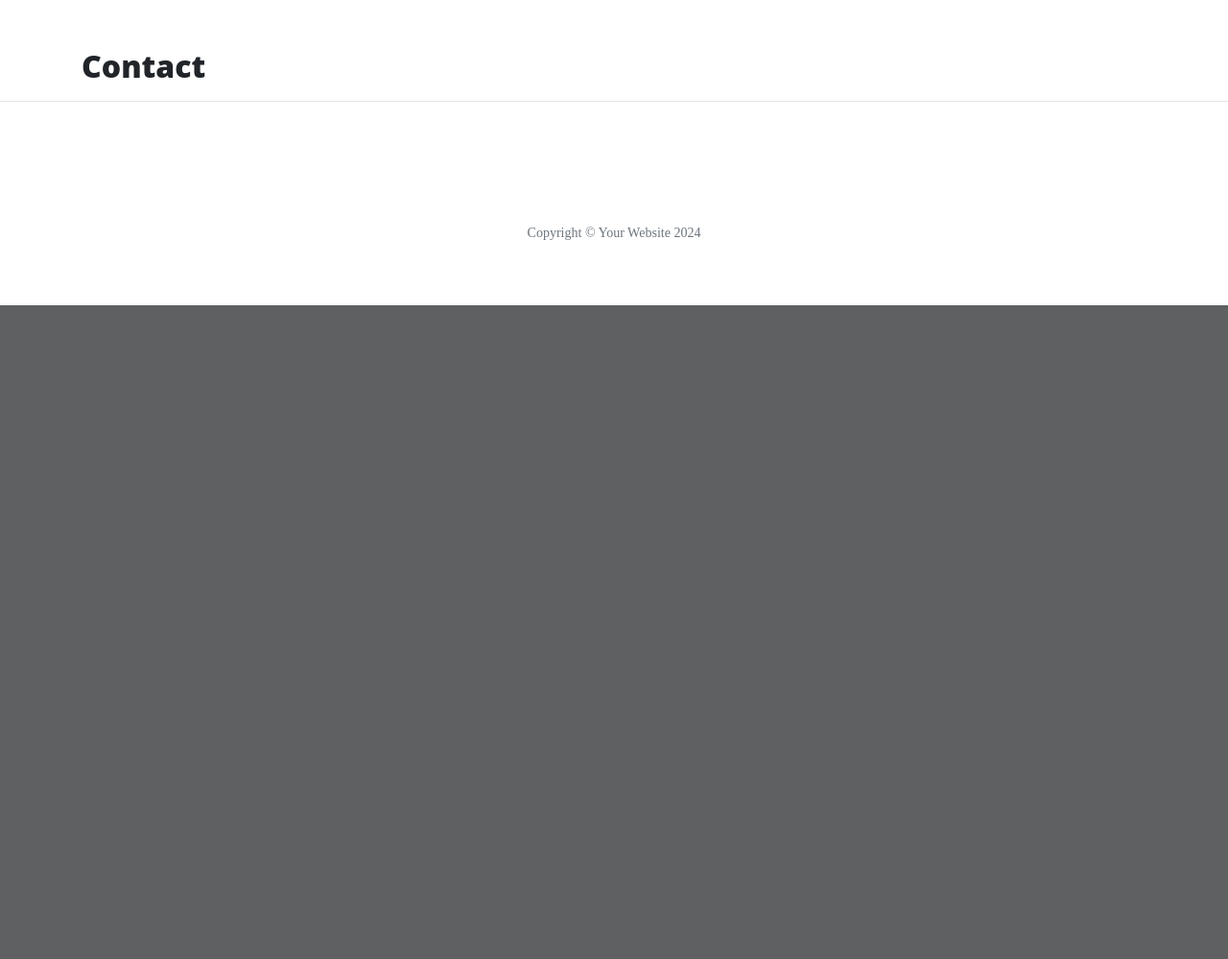
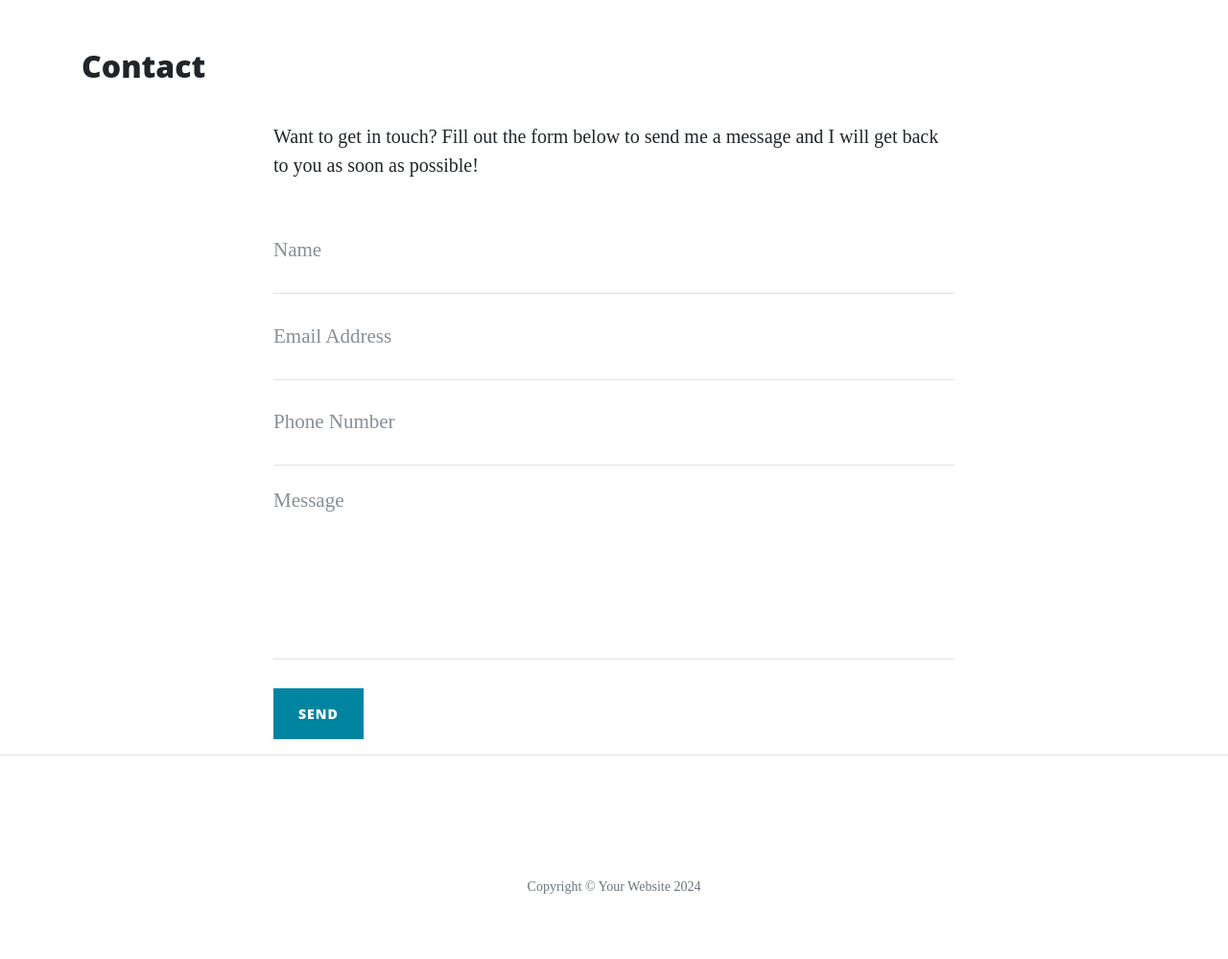
Before and after one commit to MAbuhanif/flask-blog, a Flask app: page /contact in a window 1280 px wide. Shown: the part 628-1627 px from the top of the page at 96% size. Before the commit the page ends 946 px from the top, so only its background shows below. Run offline with Flask 3, Linux system fonts and the light colour scheme; some libraries are stand-ins or nearby versions.

Commit message:
set-up for deployment

```diff
--- a/run.py
+++ b/run.py
@@ -1,10 +1,13 @@
 import os
 import json
-from flask import Flask, render_template
+from flask import Flask, render_template, request, flash
+if os.path.exists('env.py'):
+    import env
 
 # creating instance of Flask class
 
 app = Flask(__name__)
+app.secret_key = os.environ.get('SECRET_KEY')
 
 @app.route('/')
 def index():
@@ -30,8 +33,10 @@ def member_name(member_name):
     return render_template('member.html', member = member)
 
 
-@app.route('/contact')
+@app.route('/contact', methods = ['GET', 'POST'])
 def contact():
+    if request.method == 'POST':
+        flash('Thanks {}, we have recieved your message'.format(request.form.get('name')))
     return render_template("contact.html", page_title="Contact")
 
 
--- a/templates/contact.html
+++ b/templates/contact.html
@@ -1,4 +1,53 @@
 {% extends "base.html" %}
 {% block content%}
      <h2>{{page_title}}</h2>
+     <div class="row"></div>
+		<div class="col-lg-8 col-md-10 mx-auto">
+			{% with messages = get_flashed_messages() %}
+                {% if messages %}
+                    <ul class="flashes">
+                        {% for message in messages %}
+                            <li>{{ message }}</li>
+                        {% endfor %}
+                    </ul>
+                {% endif %}
+            {% endwith %}
+			<p>Want to get in touch? Fill out the form below to send me a message and I will get back to you as soon as possible!</p>
+			<form method="POST" name="sentMessage" id="contactForm" novalidate>
+				<div class="control-group">
+					<div class="form-group floating-label-form-group controls">
+						<label>Name</label>
+						<input type="text" class="form-control" placeholder="Name" name="name" id="name" required data-validation-required-message="Please enter your name.">
+						<p class="help-block text-danger"></p>
+					</div>
+				</div>
+				<div class="control-group">
+					<div class="form-group floating-label-form-group controls">
+						<label>Email Address</label>
+						<input type="email" class="form-control" placeholder="Email Address" name="email" id="email" required data-validation-required-message="Please enter your email address.">
+						<p class="help-block text-danger"></p>
+					</div>
+				</div>
+				<div class="control-group">
+					<div class="form-group col-xs-12 floating-label-form-group controls">
+						<label>Phone Number</label>
+						<input type="tel" class="form-control" placeholder="Phone Number" name="phone" id="phone" required data-validation-required-message="Please enter your phone number.">
+						<p class="help-block text-danger"></p>
+					</div>
+				</div>
+				<div class="control-group">
+					<div class="form-group floating-label-form-group controls">
+						<label>Message</label>
+						<textarea rows="5" class="form-control" placeholder="Message" name="message" id="message" required data-validation-required-message="Please enter a message."></textarea>
+						<p class="help-block text-danger"></p>
+					</div>
+				</div>
+				<br>
+				<div id="success"></div>
+				<div class="form-group">
+					<button type="submit" class="btn btn-primary" id="sendMessageButton">Send</button>
+				</div>
+			</form>
+		</div>
+	</div>
 {% endblock %}
```
